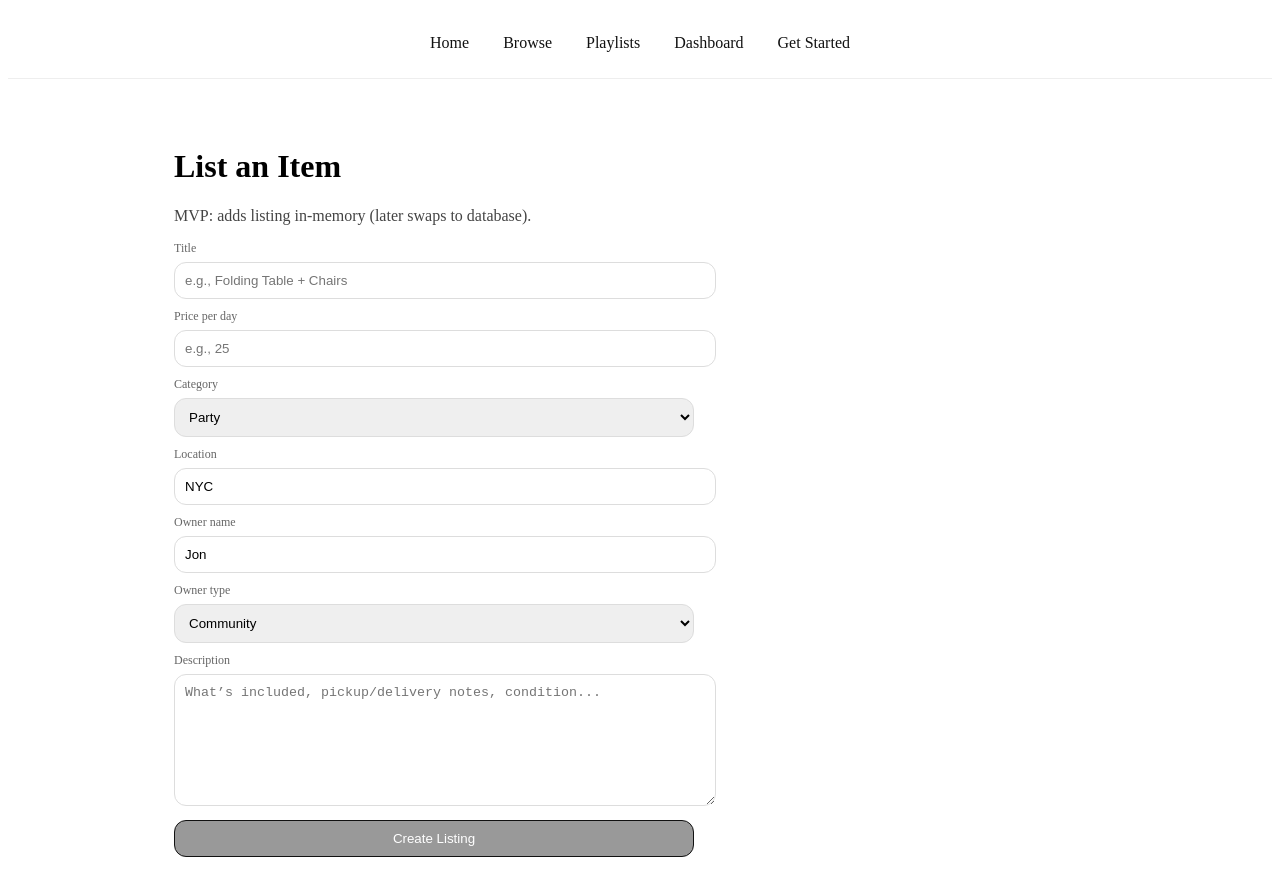
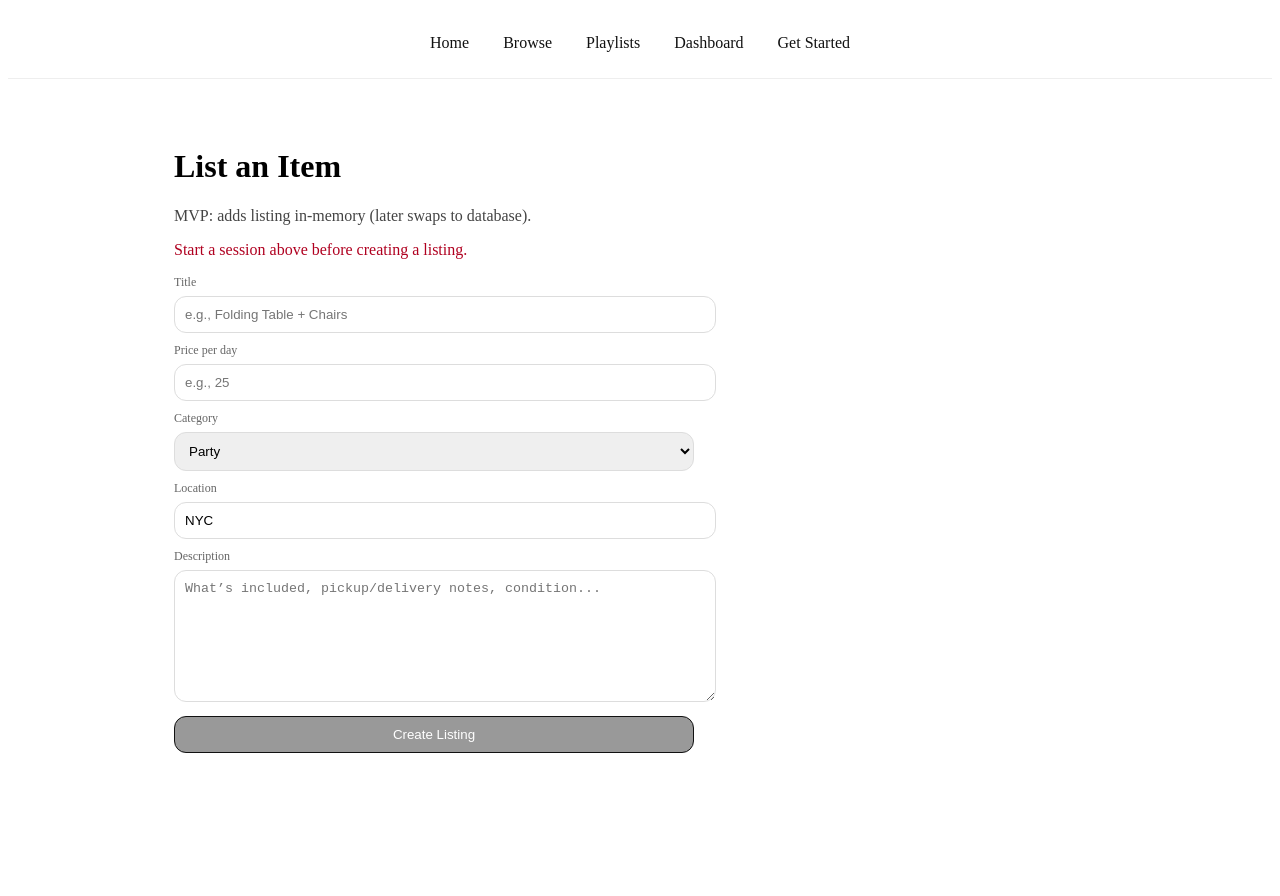
Before and after one commit to jonglickman711-gif/rentl-mvp, a React (Vite) app: page /list-item in a window 1280 px wide. Shown: the top 896 px of the page. After the commit the page ends 809 px from the top, so only its background shows below. Built offline with nearby package versions, Linux system fonts and the light colour scheme.

Commit message:
Enhance ListItem component to utilize session data for listing ownership and improve submission validation

```diff
--- a/src/pages/ListItem.jsx
+++ b/src/pages/ListItem.jsx
@@ -1,15 +1,17 @@
 import React, { useState } from "react";
 import { useNavigate } from "react-router-dom";
 import { useAppStore } from "../store/AppStore";
+
+
 
 export default function ListItem() {
   const navigate = useNavigate();
 
   // If store isn't wired correctly, this will throw.
   // We catch it so the page never goes blank.
-  let addListing;
+  let addListing, session;
   try {
-    ({ addListing } = useAppStore());
+    ({ addListing, session } = useAppStore());
   } catch (e) {
     return (
       <div style={{ padding: 24 }}>
@@ -28,21 +30,21 @@ export default function ListItem() {
   const [pricePerDay, setPricePerDay] = useState("");
   const [location, setLocation] = useState("NYC");
   const [category, setCategory] = useState("Party");
-  const [ownerName, setOwnerName] = useState("Jon");
-  const [ownerType, setOwnerType] = useState("community");
+
   const [description, setDescription] = useState("");
 
-  const canSubmit = title.trim() && Number(pricePerDay) > 0 && description.trim();
+  const canSubmit = title.trim() && Number(pricePerDay) > 0 && description.trim() && session;
 
   const submit = () => {
-    if (!canSubmit) return;
+    if (!canSubmit || !session) return;
 
     const newListing = {
       id: `l${Date.now()}`,
       title: title.trim(),
       pricePerDay: Number(pricePerDay),
-      ownerName,
-      ownerType,
+      ownerId: session.id,
+      ownerName: session.name,
+      ownerType: session.role,
       location,
       category,
       description: description.trim(),
@@ -56,6 +58,15 @@ export default function ListItem() {
     <div style={{ padding: 24 }}>
       <h1>List an Item</h1>
       <p style={{ color: "#444" }}>MVP: adds listing in-memory (later swaps to database).</p>
+      {session ? (
+        <p style={{ color: "#444" }}>
+          Listing as <strong>{session.name}</strong> ({session.role})
+        </p>
+      ) : (
+        <p style={{ color: "#b00020" }}>
+          Start a session above before creating a listing.
+        </p>
+      )}
 
       <div style={{ display: "grid", gap: 10, maxWidth: 520 }}>
         <Field label="Title">
@@ -79,17 +90,6 @@ export default function ListItem() {
 
         <Field label="Location">
           <input value={location} onChange={(e) => setLocation(e.target.value)} style={input} placeholder="e.g., Brooklyn" />
-        </Field>
-
-        <Field label="Owner name">
-          <input value={ownerName} onChange={(e) => setOwnerName(e.target.value)} style={input} placeholder="e.g., Ava" />
-        </Field>
-
-        <Field label="Owner type">
-          <select value={ownerType} onChange={(e) => setOwnerType(e.target.value)} style={input}>
-            <option value="community">Community</option>
-            <option value="public">Public</option>
-          </select>
         </Field>
 
         <Field label="Description">
```
